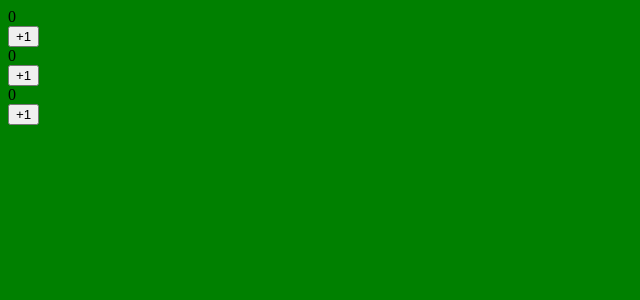
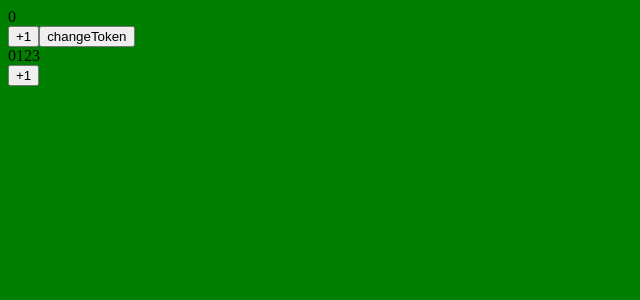
Before and after one commit to NothingToSay-Fear/React-TS-Mobx, a React app: page / in a window 1280 px wide. Shown: the top 300 px of the page, without its empty margins (0-640 px from the left). Built offline with nearby package versions, Linux system fonts and the light colour scheme.

Commit message:
配置好mobx,以及axios基础配置

```diff
--- a/package.json
+++ b/package.json
@@ -50,6 +50,9 @@
   },
   "dependencies": {
     "@svgr/webpack": "^8.1.0",
+    "axios": "^1.7.9",
+    "mobx": "^6.13.5",
+    "mobx-react": "^9.2.0",
     "react": "^18.3.1",
     "react-dom": "^18.3.0",
     "react-router-dom": "^7.1.1"
--- a/src/App.tsx
+++ b/src/App.tsx
@@ -2,28 +2,41 @@ import { FC, lazy, Suspense, useCallback, useEffect, useRef, useState } from 're
 import './test'
 import ABC from './abc';
 import './index.css';
+import { changeToken } from './mobx/actions';
+import { observer } from 'mobx-react';
+import MobxConnection from './mobx/mobx.hoc';
+import { axios, AxiosInject } from './axios/axios';
 
 
 
-const App: FC = () => {
-
-  const MyComponent = lazy(() => import('./async'))
+const App: FC = observer(() => {
 
   const [count, setCount] = useState(0);
   const add = () => {
     setCount((count) => count + 1)
   }
+  const changeTok = () => {
+    changeToken('' + 100 * Math.random())
+  }
+
+  useEffect(() => {
+    axios.get('/').then(res => {
+      console.log(res)
+    })
+  }, [])
 
   return (
     <>
-      <div>{count}</div>
-      <button onClick={add}>+1</button>
-      <ABC></ABC>
-      <Suspense fallback={<div>Loading...</div>}>
-        <MyComponent />
-      </Suspense>
+
+      <MobxConnection>
+        <AxiosInject>
+          <div>{count}</div>
+          <button onClick={add}>+1</button>
+          <button onClick={changeTok}>changeToken</button>
+          <ABC></ABC>
+        </AxiosInject>
+      </MobxConnection>
     </>
-
   )
-}
+})
 export default App
--- a/src/abc.tsx
+++ b/src/abc.tsx
@@ -1,20 +1,25 @@
 import { FC, useCallback, useState } from 'react'
+import useMobxStore from './mobx/useMobxStore';
+import { observer } from 'mobx-react';
 
 
-const ABC: FC = () => {
+
+const ABC: FC = observer(() => {
+
+  const token = useMobxStore('token')
 
   const [count, setCount] = useState(0);
 
-  const aaa = useCallback(() => {
+  const ccc = useCallback(() => {
     setCount((count) => count + 1)
   }, [])
 
   return (
     <>
-      <div>{count}</div>
-      <button onClick={aaa}>+1</button>
+      <div>{count + token}</div>
+      <button onClick={ccc}>+1</button>
     </>
 
   )
-}
+})
 export default ABC
--- /dev/null
+++ b/src/axios/axios.tsx
@@ -0,0 +1,86 @@
+
+import Axios, { AxiosError, AxiosRequestHeaders, AxiosResponse, InternalAxiosRequestConfig } from 'axios'
+import { observer } from 'mobx-react'
+import { ChildrenProps } from '../common/commonType'
+import { useCallback, useEffect } from 'react'
+import useMobxStore from '../mobx/useMobxStore'
+
+
+export const axios = Axios.create({
+  baseURL: 'http://localhost:3001',
+  timeout: 30000
+})
+
+
+export const AxiosInject: React.FC<ChildrenProps> = observer(({ children }) => {
+
+  const token = useMobxStore('token')
+
+  //请求拦截器
+  const requestInterceptor = useCallback((request: InternalAxiosRequestConfig) => {
+
+    if (!token) {
+      // 没有token时，尝试调取接口或，从浏览器stroage中获取token
+      // 这里模拟一个新token
+      const loginToken = Math.random() + ''
+      request.headers = {
+        'Content-Type': 'application/json',
+        Authorization: `X-Token=${loginToken}`,
+        ...request.headers
+      } as AxiosRequestHeaders
+
+      return request
+    }
+
+    request.headers = {
+      'Content-Type': 'application/json',
+      Authorization: `X-Token=${token}`,
+      ...request.headers
+    } as AxiosRequestHeaders
+
+    return request;
+  }, [token])
+
+  //响应拦截器
+  const responseInterceptor = useCallback((response: AxiosResponse) => {
+    //状态码为2xx时会执行该回调
+    //这里做一些响应拦截处理,具体操作根据实际的响应数据结构来定
+    console.log('response', response)
+    return response
+  }, [])
+
+  //响应失败拦截器
+  const responseInterceptorReject = useCallback((error: AxiosError) => {
+    //1.状态码为非2xx时会执行该回调
+    //2.请求超时会执行该回调
+    //3.网络错误会执行该回调
+    //4.取消请求会执行该回调
+    //这里做一些失败的处理
+    console.log('error', error)
+    return error;
+  }, [])
+
+
+  useEffect(() => {
+    // 添加请求拦截器
+    const interceptorId = axios.interceptors.request.use(requestInterceptor)
+    // 拦截器优化绑定，仅绑定一个拦截器
+    interceptorId > 0 && axios.interceptors.request.eject(interceptorId - 1)
+  }, [requestInterceptor])
+
+
+  useEffect(() => {
+    // 添加请求拦截器
+    const interceptorId = axios.interceptors.response.use(responseInterceptor, responseInterceptorReject)
+    // 拦截器优化绑定，仅绑定一个拦截器
+    interceptorId > 0 && axios.interceptors.response.eject(interceptorId - 1)
+  }, [responseInterceptor])
+
+
+  return (
+    <>
+      {children}
+    </>
+  )
+
+})
--- /dev/null
+++ b/src/common/commonType.ts
@@ -0,0 +1,4 @@
+//raect18需要手动声明children属性
+export interface ChildrenProps {
+  children?: React.ReactNode
+}
--- /dev/null
+++ b/src/mobx/actions.ts
@@ -0,0 +1,14 @@
+import { action } from "mobx"
+import { store } from "./store"
+
+/** 改变 token */
+const handleToken = (token: string) => {
+  store.set('token', token)
+}
+
+const changeToken = action('改变token', handleToken)
+
+
+export {
+  changeToken
+}
--- /dev/null
+++ b/src/mobx/mobx.hoc.tsx
@@ -0,0 +1,19 @@
+import React from 'react'
+import { MobxContext, store } from './store'
+import { ChildrenProps } from '../common/commonType'
+
+
+/**
+ *
+ * 连接 Mobx 的 HOC
+ */
+const MobxConnection: React.FC<ChildrenProps> = ({ children }) => {
+
+  return (
+    <MobxContext.Provider value={store}>
+      {children}
+    </MobxContext.Provider>
+  )
+}
+
+export default MobxConnection
--- /dev/null
+++ b/src/mobx/store.ts
@@ -0,0 +1,16 @@
+import { observable, ObservableMap } from "mobx";
+import { createContext } from "react";
+
+export interface Store {
+  token: string
+}
+
+//mobx声明Store
+export const store: ObservableMap<String, any> = observable.map({
+  token: '123'
+} as Store)
+
+
+
+// 使用 Context 共享 store
+export const MobxContext = createContext<ObservableMap<String, any>>(store)
--- /dev/null
+++ b/src/mobx/useMobxStore.ts
@@ -0,0 +1,17 @@
+import React from 'react'
+import { MobxContext, Store as StoreType } from './store'
+import { ObservableMap } from 'mobx'
+
+/**
+ *
+ * 获取 Mobx 的 Store
+ */
+const useMobxStore = (key = '') => {
+  const Store: ObservableMap<String, any> = React.useContext(MobxContext)
+  if (key) {
+    return Store.get(key)
+  }
+  return Store
+}
+
+export default useMobxStore
```
Also changed, not shown: .eslintrc.js, 1 other file (tests, documents, lock files or other folders).
